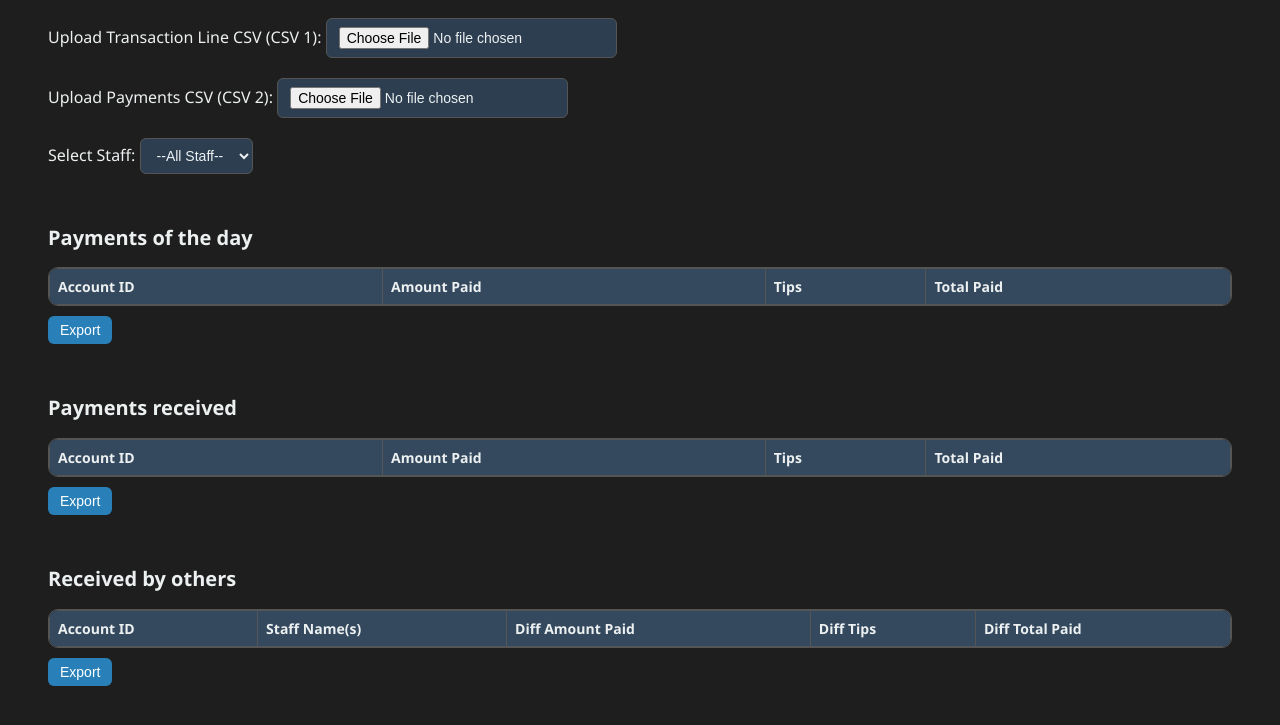
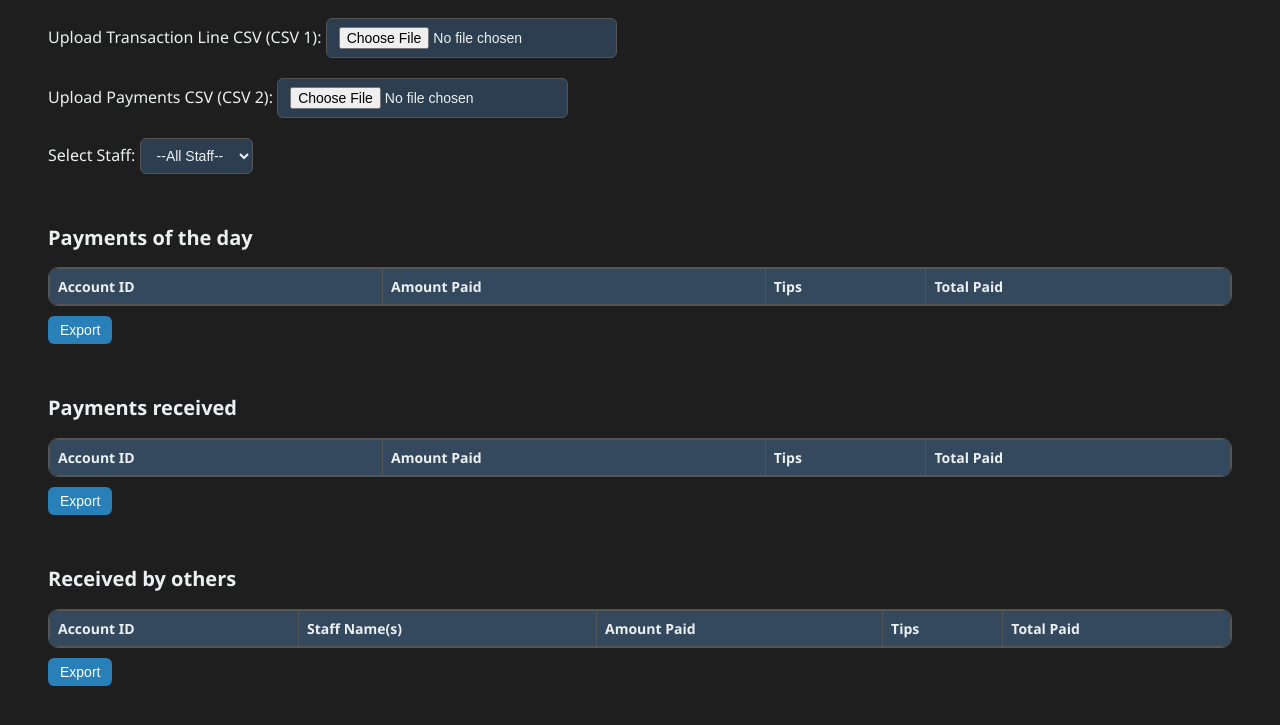
Before and after one commit to ls-froilan-fajardo/Shift-Report-Breakdown-Payments-, a plain HTML site: page index.html in a window 1280 px wide. Shown: the part 127-852 px from the top of the page. Drawn offline with Linux system fonts and the light colour scheme.

Commit message:
Update index.html

```diff
--- a/index.html
+++ b/index.html
@@ -162,9 +162,9 @@ body.light-mode button#toggleTheme:hover { background-color: #13876a; }
       <tr>
         <th>Account ID</th>
         <th>Staff Name(s)</th>
-        <th>Diff Amount Paid</th>
-        <th>Diff Tips</th>
-        <th>Diff Total Paid</th>
+        <th>Amount Paid</th>
+        <th>Tips</th>
+        <th>Total Paid</th>
       </tr>
     </thead>
     <tbody></tbody>
```
